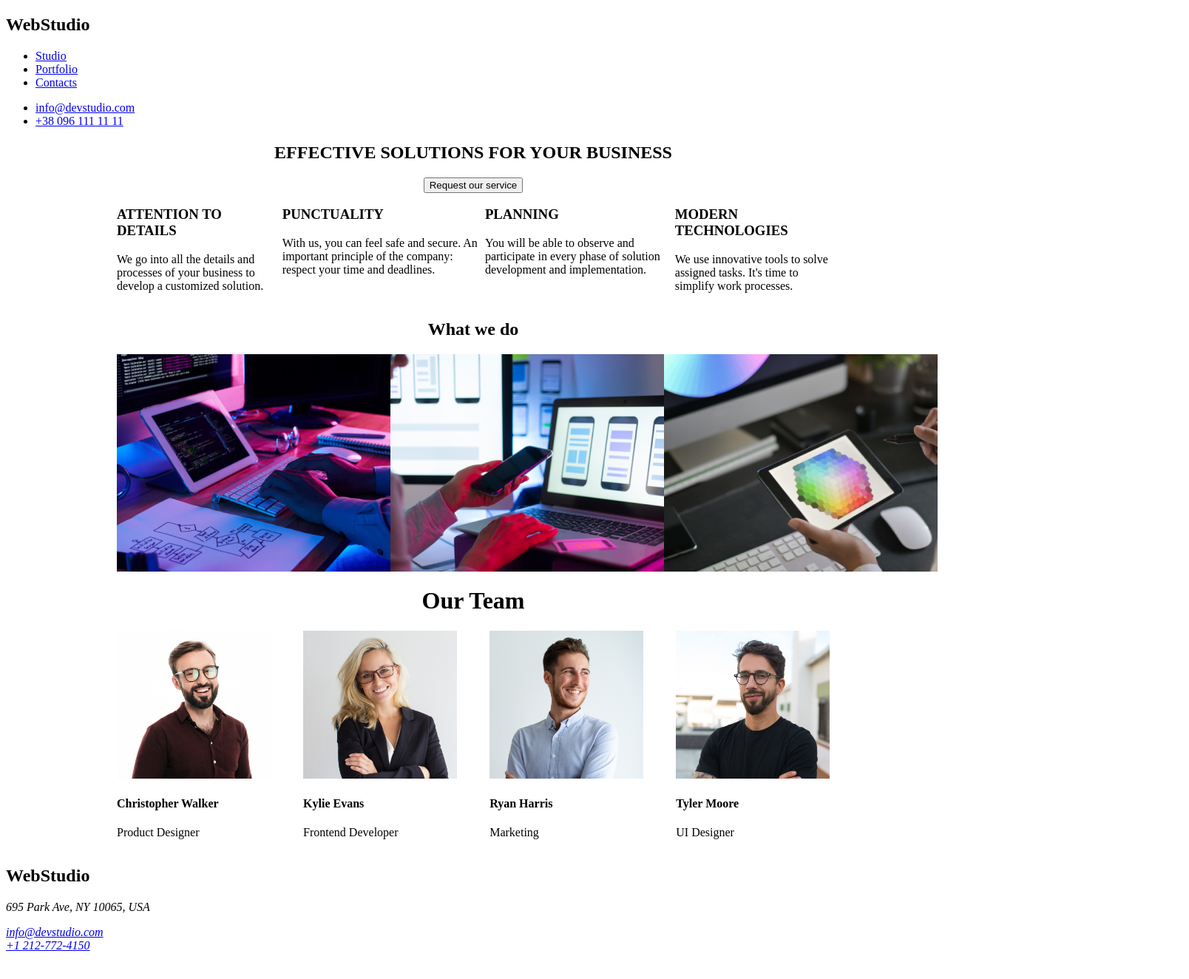
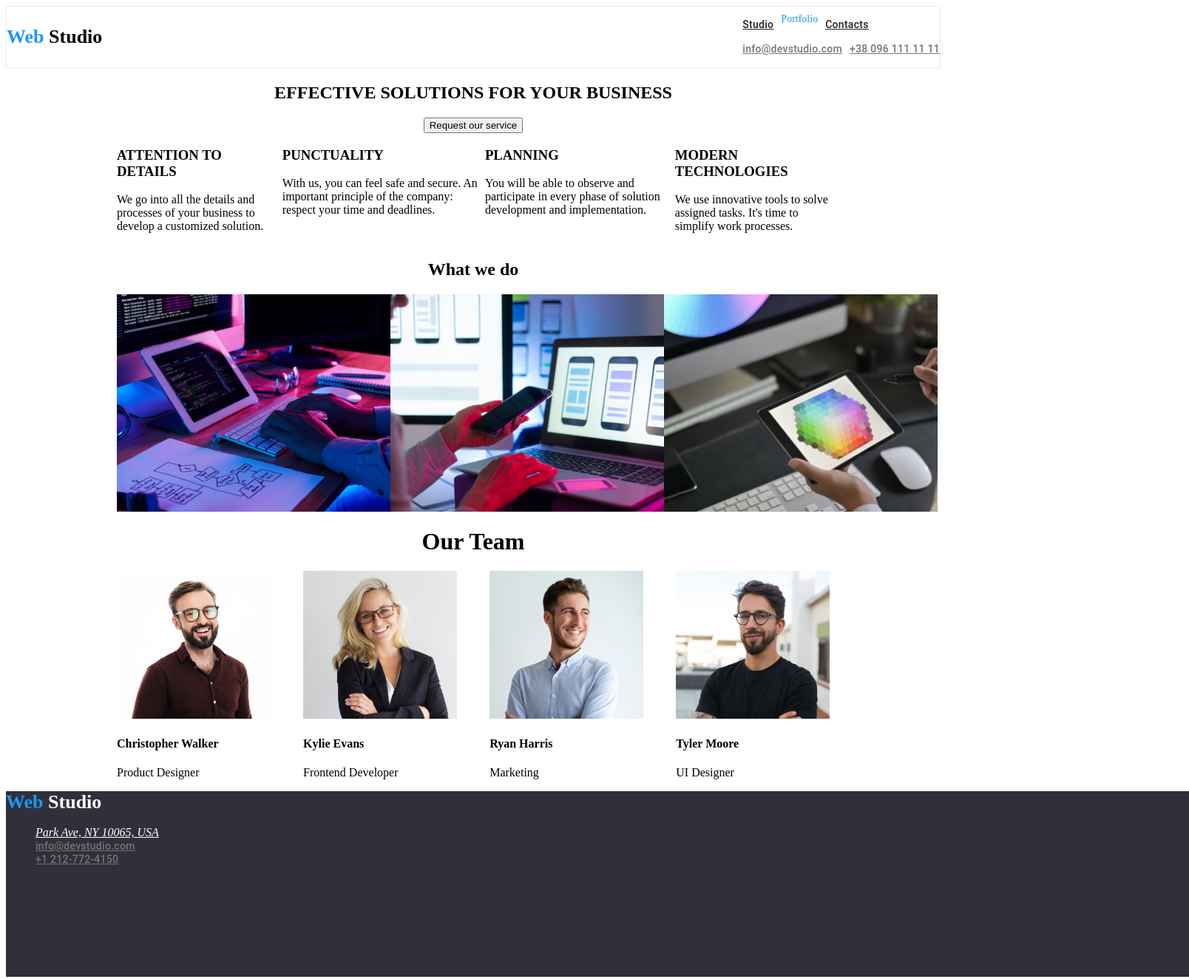
Before and after one commit to KinderBM/WebStudio2, a plain HTML site: page index.html in a window 1280 px wide. Shown: the whole page at 74% size, 1608 px wide, since content can reach past the window. Before the commit the page ends 1296 px from the top, so only its background shows below. Drawn offline with Linux system fonts and the light colour scheme.

Commit message:
update-index

```diff
--- a/index.html
+++ b/index.html
@@ -7,20 +7,23 @@
     <title>WebStudio</title>
 </head>
     <body>
-        <section>
+        <header class="header">
+            <a href="index.html" class="logo">
+                <span class="logo-color">Web</span>
+                Studio
+            </a>
             <nav>
-                <h2>WebStudio</h2>
-                <ul>
-                    <li><a href="studio.html">Studio</a></li>
-                    <li><a href="portfolio.html">Portfolio</a></li>
-                    <li><a href="contacts.html">Contacts</a></li>
+                <ul class="header-links">
+                    <li><a href="index.html" class="link2">Studio</a></li>
+                    <li><a href="portfolio.html" class="link1">Portfolio</a></li>
+                    <li><a href="contacts.html" class="link2">Contacts</a></li>
                 </ul>
-                <ul>
-                    <li><a href="mailto:info@devstudio.com">info@devstudio.com</a></li>
-                    <li><a href="tel:+380961111111">+38 096 111 11 11</a></li>
+                <ul class="header-contacts">
+                    <li class="contacts-list"><a href="mailto:info@devstudio.com" class="contacts2">info@devstudio.com</a></li>
+                    <li><a href="tel:+380961111111" class="contacts2">+38 096 111 11 11</a></li>
                 </ul>
             </nav>
-        </section>
+        </header>
 
         <section style="text-align: center;">
             <h1>EFFECTIVE SOLUTIONS FOR YOUR BUSINESS</h1>
@@ -79,13 +82,25 @@
             </div>
         </section>
 
-        <section>
-            <h2>WebStudio</h2>
+        <footer class="footer">
+            <a href="index.html" class="logo">
+                <span class="logo-color">Web</span>
+                <span class="logo-second-color">Studio</span>
+            </a>
             <address>
-                <p>695 Park Ave, NY 10065, USA</p>
-                <a href="mailto:info@devstudio.com">info@devstudio.com</a><br>
-                <a href="tel:+12127724150">+1 212-772-4150</a>
+                <ul class="footer-contacts">
+                    <li>
+                        <a href="https://www.google.com/maps/place/695+Park+Ave,+New+York,+NY+10065,+Statele+Unite+ale+Americii/@40.7688994,-73.9650256,17z/data=!3m1!4b1!4m6!3m5!1s0x89c258ebe8836e8f:0xa007c44e7c4aa0eb!8m2!3d40.7688994!4d-73.9650256!16s%2Fg%2F11c250btd8?entry=ttu"
+                            class="address location">Park Ave, NY 10065, USA</a>
+                    </li>
+                    <li>
+                        <a href="mailto:info@devstudio.com" class="contacts2">info@devstudio.com</a>
+                    </li>
+                    <li>
+                        <a href="tel:+12127724150" class="contacts2">+1 212-772-4150</a>
+                    </li>
+                </ul>
             </address>
-        </section>
+        </footer>
     </body>
 </html>
```
